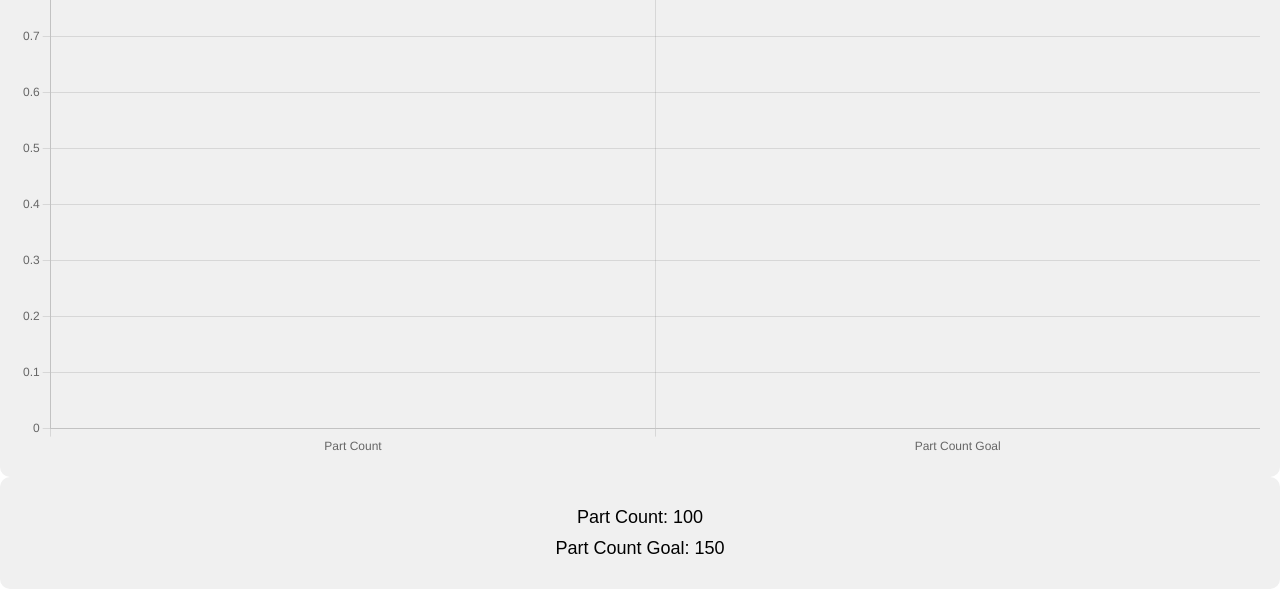
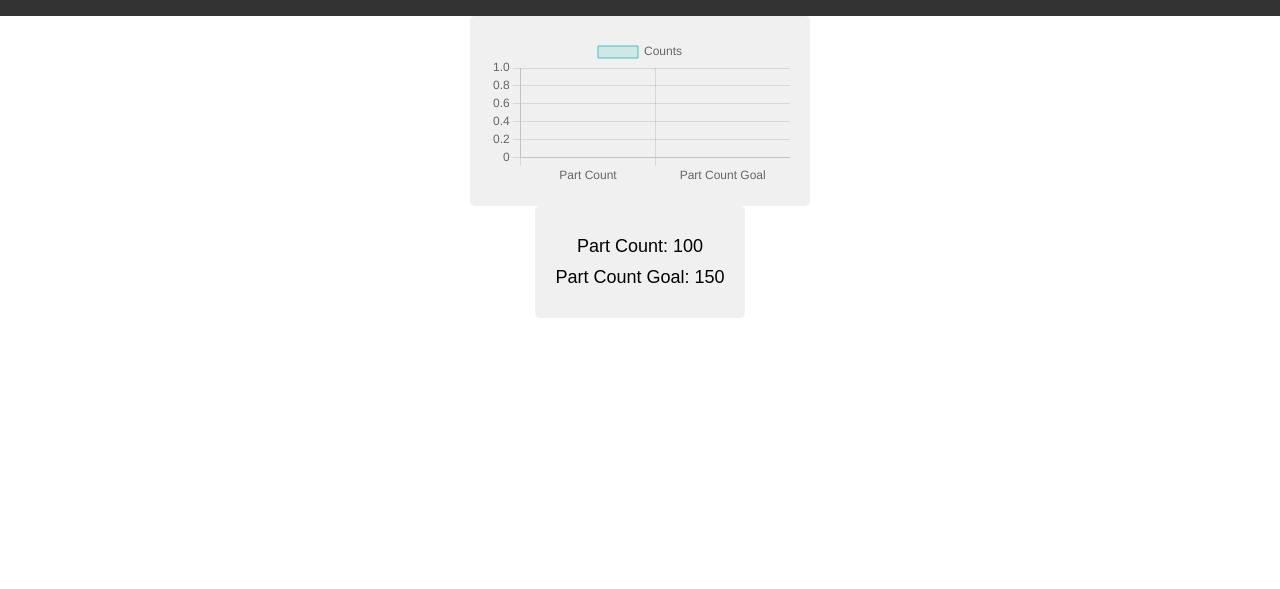
Before and after one commit to NeatcoEngineering/iiot-demo, a plain HTML site: page app.html in a window 1280 px wide. Shown: the part 283-872 px from the top of the page. After the commit the page ends 800 px from the top, so only its background shows below. Drawn offline with nearby package versions, Linux system fonts and the light colour scheme; no server answers.

Commit message:
updated layout

```diff
--- a/css/style.css
+++ b/css/style.css
@@ -2,21 +2,29 @@ body {
     font-family: Arial, sans-serif;
     margin: 0;
     padding: 0;
- }
+    display: flex;
+    flex-direction: column;
+    align-items: center;
+    justify-content: center;
+    min-height: 100vh;
+}
 
- .banner {
+.banner {
     background-color: #333;
     color: #fff;
     text-align: center;
     padding: 10px;
- }
+    width: 100%; /* Set the banner width to 100% */
+}
 
- .container {
+.container {
     text-align: center;
     background-color: #f0f0f0; /* Example background color */
     padding: 20px;
-    border-radius: 10px; /* Example border radius */
- }
+    border-radius: 5px; /* Example border radius */
+    max-width: 600px; /* Set the max-width for the container */
+    margin: 0 auto; /* Center the container horizontally */
+}
 
  .chart-container {
     /* Add any specific styling for the chart container here */
```
